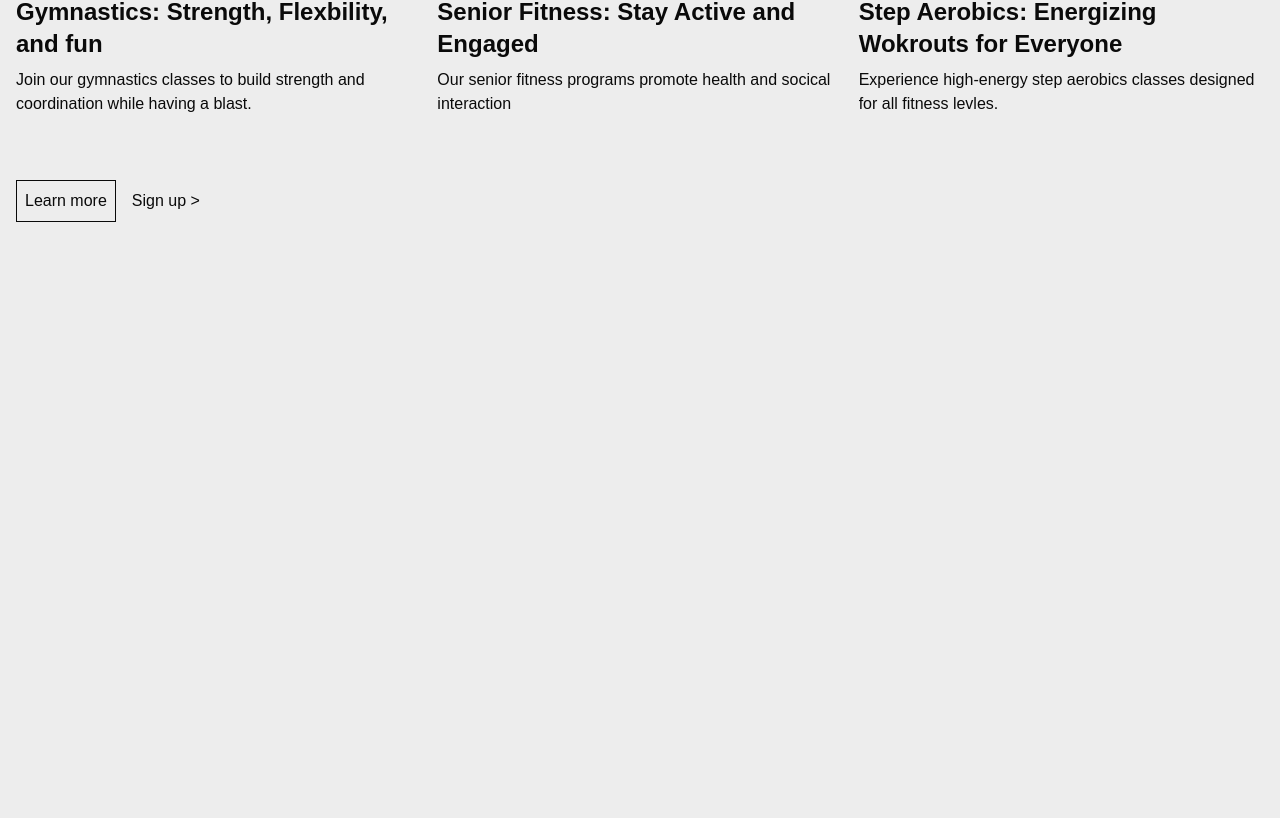
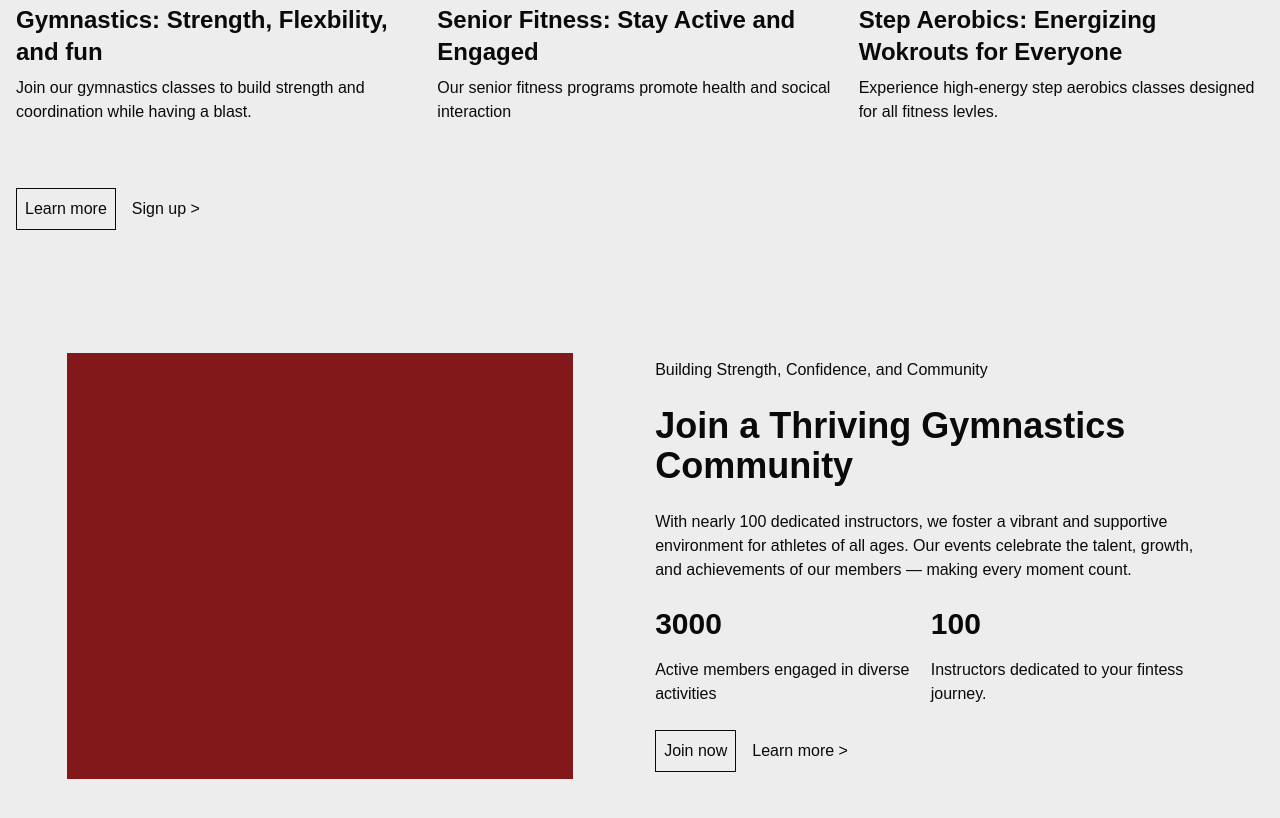
Before and after one commit to lloladin123/GymnasticsSaaS, a Next.js app: page / in a window 1280 px wide. Shown: the part 1918-2736 px from the top of the page. Before the commit the page ends 2156 px from the top, so only its background shows below. Built offline with nearby package versions, Linux system fonts and the light colour scheme.

Commit message:
Feat: community hightlight page

```diff
--- a/app/page.tsx
+++ b/app/page.tsx
@@ -1,11 +1,10 @@
-import Image from "next/image";
-import Link from "next/link";
 import Logo from "@/components/Logo";
 import NavBar from "@/components/NavBar";
 import HeaderSideContent from "@/components/HeaderSideContent";
 import CtaJoin from "@/components/CtaJoin";
 import Benefits from "@/components/Benefits";
 import Services from "@/components/Services";
+import CommunityHightligt from "@/components/CommunityHightligt";
 
 export default function Home() {
   return (
@@ -39,6 +38,7 @@ export default function Home() {
         </div>
         <Benefits></Benefits>
         <Services></Services>
+        <CommunityHightligt></CommunityHightligt>
       </main>
     </>
   );
--- /dev/null
+++ b/components/CommunityHightligt.tsx
@@ -0,0 +1,42 @@
+import Link from "next/link";
+import React from "react";
+
+const CommunityHightligt = () => {
+  return (
+    <section className="mt-20 flex flex-row space-x-8 justify-start items-start">
+      <div className="w-6/12 h-128 flex justify-center items-center">
+        <div className="w-10/12 h-10/12 bg-red-900"></div>
+      </div>
+      <div className="flex flex-col space-y-6 w-6/12 justify-center items-start pt-12 pr-16">
+        <p>Building Strength, Confidence, and Community</p>
+        <h2 className="text-4xl font-black">
+          Join a Thriving Gymnastics Community
+        </h2>
+        <p>
+          With nearly 100 dedicated instructors, we foster a vibrant and
+          supportive environment for athletes of all ages. Our events celebrate
+          the talent, growth, and achievements of our members — making every
+          moment count.
+        </p>
+        <div className="flex flex-row justify-center items-center">
+          <div className="flex flex-col space-y-4">
+            <h3 className="text-3xl font-black">3000</h3>
+            <p>Active members engaged in diverse activities</p>
+          </div>
+          <div className="flex flex-col space-y-4">
+            <h2 className="text-3xl font-black">100</h2>
+            <p>Instructors dedicated to your fintess journey.</p>
+          </div>
+        </div>
+        <div className="flex flex-row space-x-4 items-center">
+          <Link href="#" className="border-solid border-1 p-2">
+            Join now
+          </Link>
+          <Link href="#">Learn more &gt;</Link>
+        </div>
+      </div>
+    </section>
+  );
+};
+
+export default CommunityHightligt;
--- a/components/Services.tsx
+++ b/components/Services.tsx
@@ -32,7 +32,7 @@ const Services = () => {
         <div className="flex flex-row justify-between w-full">
           <div className="flex w-4/12 flex-col space-y-4 ">
             <p>Empower</p>
-            <h2 className="text-3xl font-black">
+            <h2 className="text-4xl font-black">
               Explore our diverse range of Services
             </h2>
           </div>
```
